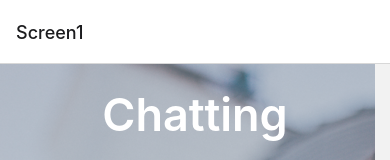
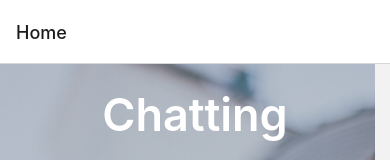
Before and after one commit to Tankurt89/Chatting, a React Native app: screen / in a window 390 px wide. Shown: the top 160 px of the page. Built offline with nearby package versions, Linux system fonts and the light colour scheme.

Commit message:
Update name
Names updated to reflect what screen the user is on

```diff
--- a/App.js
+++ b/App.js
@@ -12,11 +12,11 @@ const App = () => {
         initialRouteName="Screen1"
       >
         <Stack.Screen
-          name="Screen1"
+          name="Home"
           component={Screen1}
         />
         <Stack.Screen
-          name="Screen2"
+          name="Chat"
           component={Screen2}
         />
       </Stack.Navigator>
```
